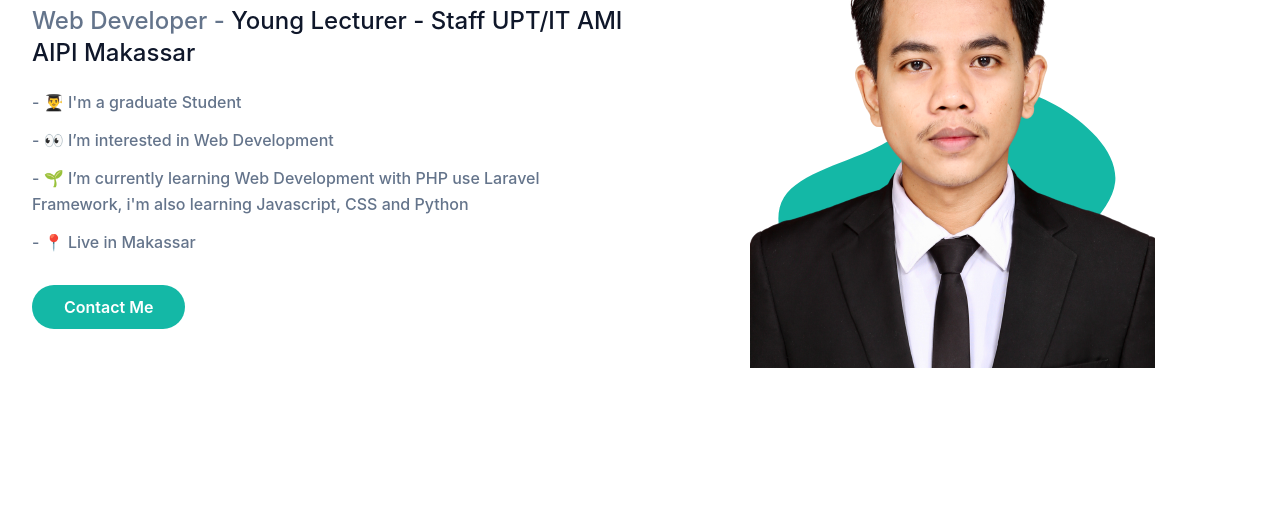
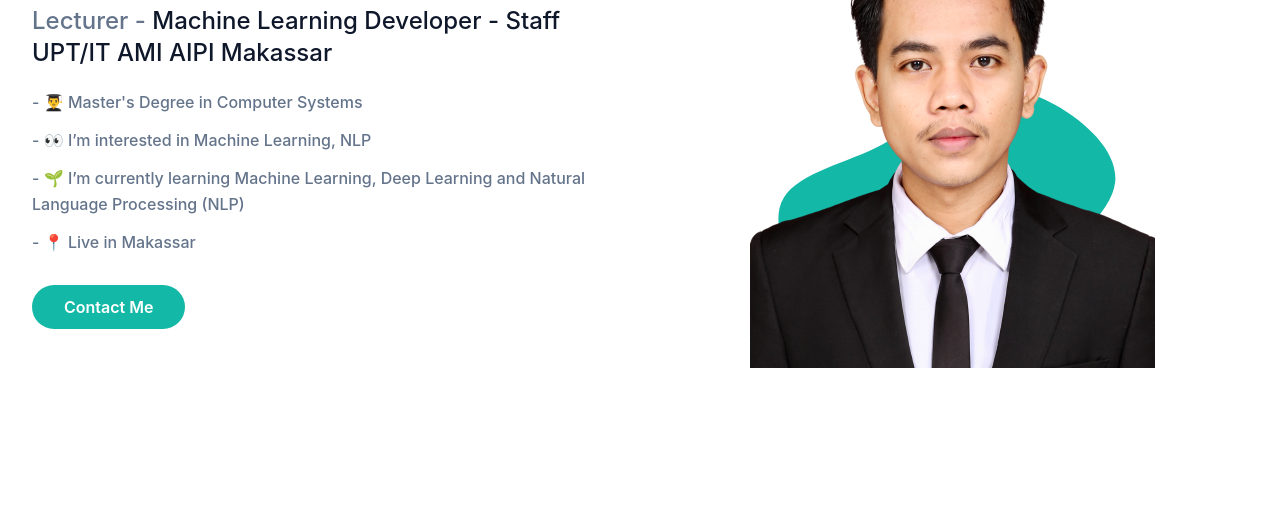
Before and after one commit to rijal98/me, a website: page index.html in a window 1280 px wide. Shown: the part 280-789 px from the top of the page. Drawn offline with Linux system fonts and the light colour scheme.

Commit message:
Update index.html

```diff
--- a/index.html
+++ b/index.html
@@ -79,10 +79,10 @@
             <div class="flex flex-wrap">
                 <div class="w-full self-center px-4 lg:w-1/2">
                     <h1 class="text-base font-semibold text-primary md:text-xl">Hello Everyone 👋, I'm <span class="block font-bold text-dark text-4xl mt-1 lg:text-5xl dark:text-white"> Muhammad Rijal</span></h1>
-                    <h2 class="font-medium text-secondary test-lg mb-5 mt-3 lg:text-2xl dark:text-white">Web Developer - <span class="text-dark dark:text-white">Young Lecturer - <span class="text-dark dark:text-white">Staff UPT/IT AMI AIPI Makassar</span></h2>
-                    <p class="font-medium text-secondary mb-3 leading-relaxed dark:text-white">- 👨‍🎓 I'm a graduate Student
-                    <p class="font-medium text-secondary mb-3 leading-relaxed dark:text-white">- 👀 I’m interested in Web Development </p>
-                    <p class="font-medium text-secondary mb-3 leading-relaxed dark:text-white">- 🌱 I’m currently learning Web Development with PHP use Laravel Framework, i'm also learning Javascript, CSS and Python </p>
+                    <h2 class="font-medium text-secondary test-lg mb-5 mt-3 lg:text-2xl dark:text-white">Lecturer - <span class="text-dark dark:text-white">Machine Learning Developer - <span class="text-dark dark:text-white">Staff UPT/IT AMI AIPI Makassar</span></h2>
+                    <p class="font-medium text-secondary mb-3 leading-relaxed dark:text-white">- 👨‍🎓 Master's Degree in Computer Systems
+                    <p class="font-medium text-secondary mb-3 leading-relaxed dark:text-white">- 👀 I’m interested in Machine Learning, NLP </p>
+                    <p class="font-medium text-secondary mb-3 leading-relaxed dark:text-white">- 🌱 I’m currently learning Machine Learning, Deep Learning and Natural Language Processing (NLP)</p>
                     <p class="font-medium text-secondary mb-10 leading-relaxed dark:text-white">- 📍 Live in Makassar</p>
                     </p>
                     <a href="#" class="text-base font-semibold text-white bg-primary py-3 px-8 rounded-full hover:shadow-lg hover:opacity-80 transition duration-300 ease-in-out">Contact Me</a>
```
